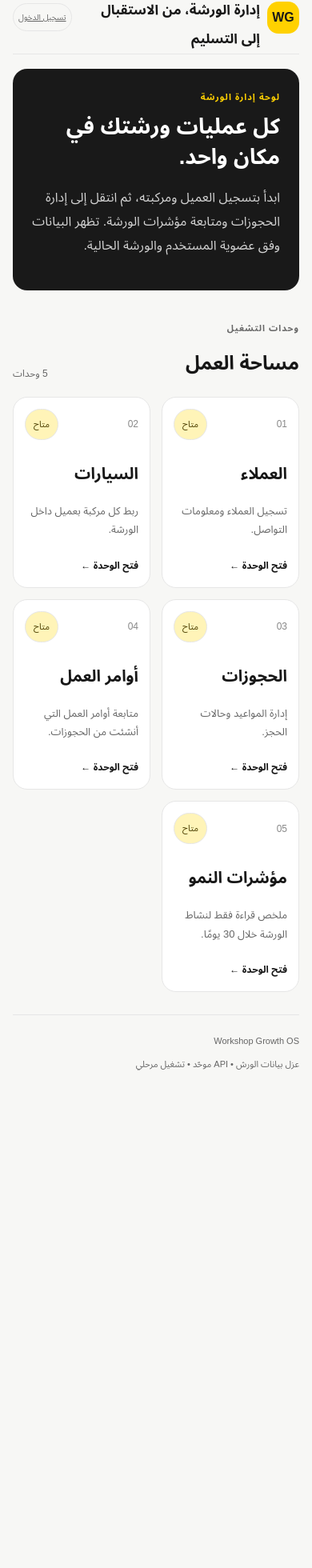
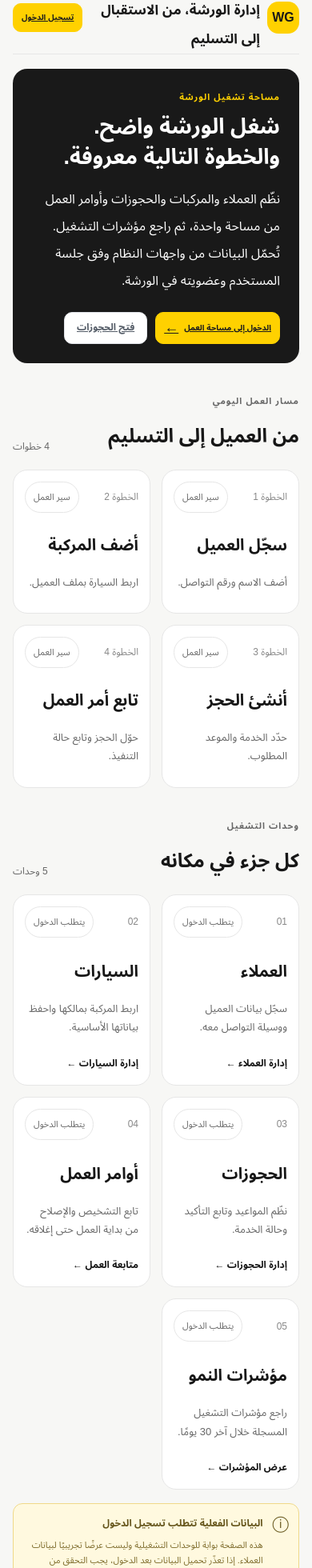
Before and after one commit to autoaifix-max/workshop-growth-os, a Next.js app: page / in a window 390 px wide. Shown: the part 24-1984 px from the top of the page at 80% size. Before the commit the page ends 1392 px from the top, so only its background shows below. Built offline with nearby package versions, Linux system fonts and the light colour scheme.

Commit message:
Improve Arabic mobile-first workshop home and workflow guidance

```diff
--- a/src/app/page.tsx
+++ b/src/app/page.tsx
@@ -1,36 +1,87 @@
 import Link from "next/link";
 
 const modules = [
-  { n: "01", title: "العملاء", desc: "تسجيل العملاء ومعلومات التواصل.", href: "/customers", status: "متاح" },
-  { n: "02", title: "السيارات", desc: "ربط كل مركبة بعميل داخل الورشة.", href: "/vehicles", status: "متاح" },
-  { n: "03", title: "الحجوزات", desc: "إدارة المواعيد وحالات الحجز.", href: "/admin/bookings", status: "متاح" },
-  { n: "04", title: "أوامر العمل", desc: "متابعة أوامر العمل التي أنشئت من الحجوزات.", href: "/work-orders", status: "متاح" },
-  { n: "05", title: "مؤشرات النمو", desc: "ملخص قراءة فقط لنشاط الورشة خلال 30 يومًا.", href: "/admin/growth", status: "متاح" },
+  { n: "01", title: "العملاء", desc: "سجّل بيانات العميل ووسيلة التواصل معه.", href: "/customers", action: "إدارة العملاء" },
+  { n: "02", title: "السيارات", desc: "اربط المركبة بمالكها واحفظ بياناتها الأساسية.", href: "/vehicles", action: "إدارة السيارات" },
+  { n: "03", title: "الحجوزات", desc: "نظّم المواعيد وتابع التأكيد وحالة الخدمة.", href: "/admin/bookings", action: "إدارة الحجوزات" },
+  { n: "04", title: "أوامر العمل", desc: "تابع التشخيص والإصلاح من بداية العمل حتى إغلاقه.", href: "/work-orders", action: "متابعة العمل" },
+  { n: "05", title: "مؤشرات النمو", desc: "راجع مؤشرات التشغيل المسجلة خلال آخر 30 يومًا.", href: "/admin/growth", action: "عرض المؤشرات" },
+];
+
+const workflow = [
+  { n: "1", title: "سجّل العميل", desc: "أضف الاسم ورقم التواصل." },
+  { n: "2", title: "أضف المركبة", desc: "اربط السيارة بملف العميل." },
+  { n: "3", title: "أنشئ الحجز", desc: "حدّد الخدمة والموعد المطلوب." },
+  { n: "4", title: "تابع أمر العمل", desc: "حوّل الحجز وتابع حالة التنفيذ." },
 ];
 
 export default function HomePage() {
   return (
     <main className="shell">
       <header className="topbar">
-        <div className="brand">WG</div>
-        <div><p className="eyebrow">WORKSHOP GROWTH OS</p><h1>إدارة الورشة، من الاستقبال إلى التسليم</h1></div>
-        <Link className="pill" href="/login">تسجيل الدخول</Link>
+        <div className="brand" aria-hidden="true">WG</div>
+        <div>
+          <p className="eyebrow">WORKSHOP GROWTH OS</p>
+          <h1>إدارة الورشة، من الاستقبال إلى التسليم</h1>
+        </div>
+        <Link className="primary-button" href="/login">تسجيل الدخول</Link>
       </header>
+
       <section className="hero">
-        <p className="eyebrow">لوحة إدارة الورشة</p>
-        <h2>كل عمليات ورشتك في مكان واحد.</h2>
-        <p>ابدأ بتسجيل العميل ومركبته، ثم انتقل إلى إدارة الحجوزات ومتابعة مؤشرات الورشة. تظهر البيانات وفق عضوية المستخدم والورشة الحالية.</p>
+        <p className="eyebrow">مساحة تشغيل الورشة</p>
+        <h2>شغل الورشة واضح. والخطوة التالية معروفة.</h2>
+        <p>نظّم العملاء والمركبات والحجوزات وأوامر العمل من مساحة واحدة، ثم راجع مؤشرات التشغيل. تُحمّل البيانات من واجهات النظام وفق جلسة المستخدم وعضويته في الورشة.</p>
+        <div style={{ display: "flex", gap: 10, flexWrap: "wrap", marginTop: 22 }}>
+          <Link className="primary-button" href="/login">الدخول إلى مساحة العمل <span aria-hidden="true">←</span></Link>
+          <Link className="secondary-button" href="/admin/bookings">فتح الحجوزات</Link>
+        </div>
       </section>
-      <div className="section-head"><div><p className="eyebrow">وحدات التشغيل</p><h2>مساحة العمل</h2></div><span className="muted">5 وحدات</span></div>
-      <section className="grid">
-        {modules.map((m) => (
-          <Link className="card module-card" key={m.n} href={m.href}>
-            <div className="cardtop"><span>{m.n}</span><span className="active pill">{m.status}</span></div>
-            <h3>{m.title}</h3><p>{m.desc}</p><span className="module-card-action">فتح الوحدة ←</span>
-          </Link>
-        ))}
+
+      <section aria-labelledby="workflow-title">
+        <div className="section-head">
+          <div><p className="eyebrow">مسار العمل اليومي</p><h2 id="workflow-title">من العميل إلى التسليم</h2></div>
+          <span className="muted">4 خطوات</span>
+        </div>
+        <div className="grid">
+          {workflow.map((step) => (
+            <article className="card" key={step.n} style={{ minHeight: 130 }}>
+              <div className="cardtop"><span>الخطوة {step.n}</span><span className="pill">سير العمل</span></div>
+              <h3 style={{ marginTop: 20 }}>{step.title}</h3>
+              <p>{step.desc}</p>
+            </article>
+          ))}
+        </div>
       </section>
-      <footer><span>Workshop Growth OS</span><span>عزل بيانات الورش • API موحّد • تشغيل مرحلي</span></footer>
+
+      <section aria-labelledby="modules-title">
+        <div className="section-head">
+          <div><p className="eyebrow">وحدات التشغيل</p><h2 id="modules-title">كل جزء في مكانه</h2></div>
+          <span className="muted">5 وحدات</span>
+        </div>
+        <div className="grid">
+          {modules.map((module) => (
+            <Link className="card module-card" key={module.n} href={module.href}>
+              <div className="cardtop"><span>{module.n}</span><span className="pill">يتطلب الدخول</span></div>
+              <h3>{module.title}</h3>
+              <p>{module.desc}</p>
+              <span className="module-card-action">{module.action} ←</span>
+            </Link>
+          ))}
+        </div>
+      </section>
+
+      <section className="preview-notice" aria-label="ملاحظة حول البيانات">
+        <span className="notice-symbol" aria-hidden="true">ⓘ</span>
+        <div>
+          <strong>البيانات الفعلية تتطلب تسجيل الدخول</strong>
+          <p>هذه الصفحة بوابة للوحدات التشغيلية وليست عرضًا تجريبيًا لبيانات العملاء. إذا تعذّر تحميل البيانات بعد الدخول، يجب التحقق من إعدادات الاتصال وصلاحيات عضوية الورشة.</p>
+        </div>
+      </section>
+
+      <footer>
+        <span>Workshop Growth OS</span>
+        <span>واجهة عربية RTL • تصميم مناسب للجوال • صلاحيات حسب عضوية الورشة</span>
+      </footer>
     </main>
   );
 }
```
